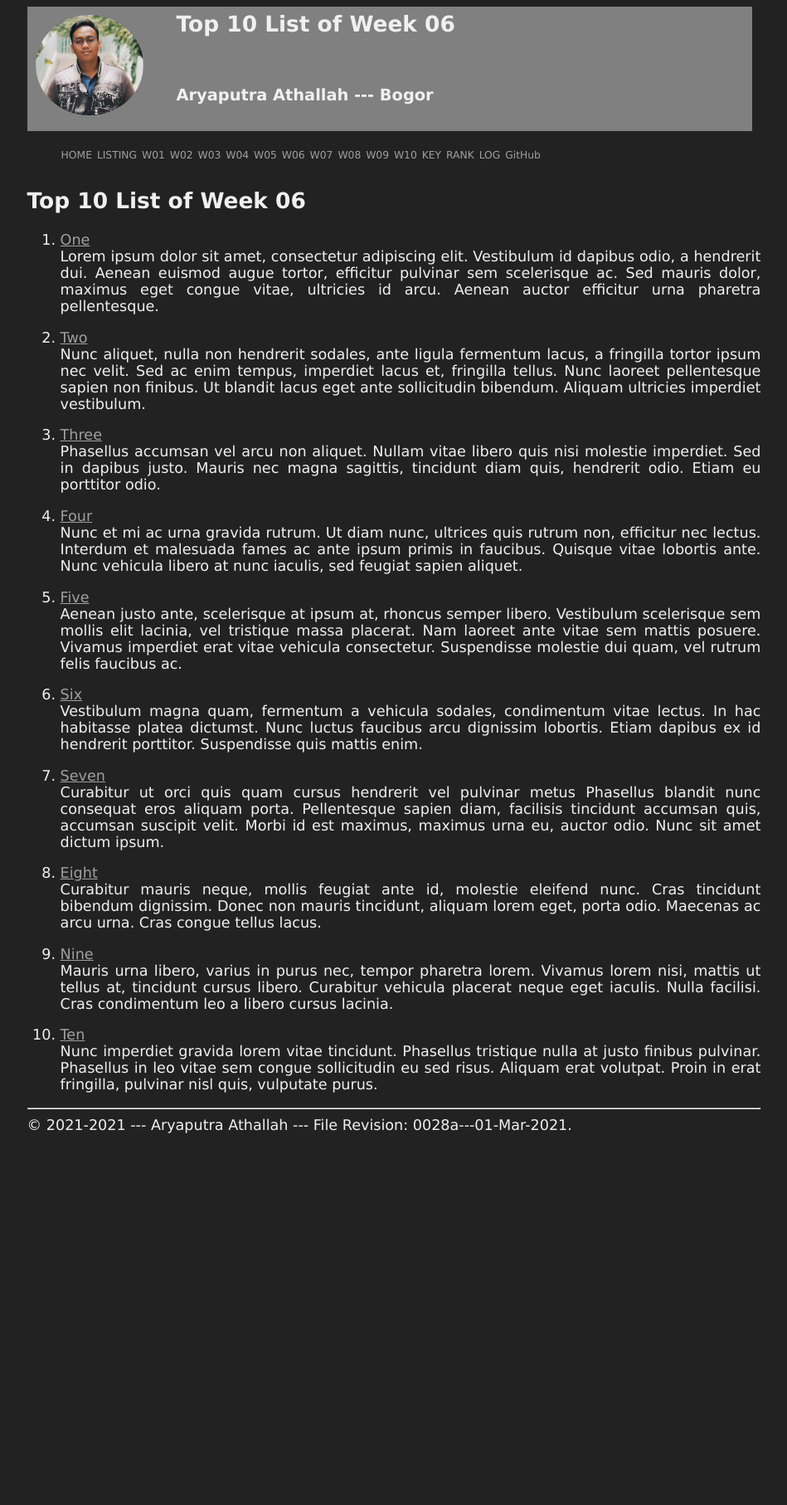
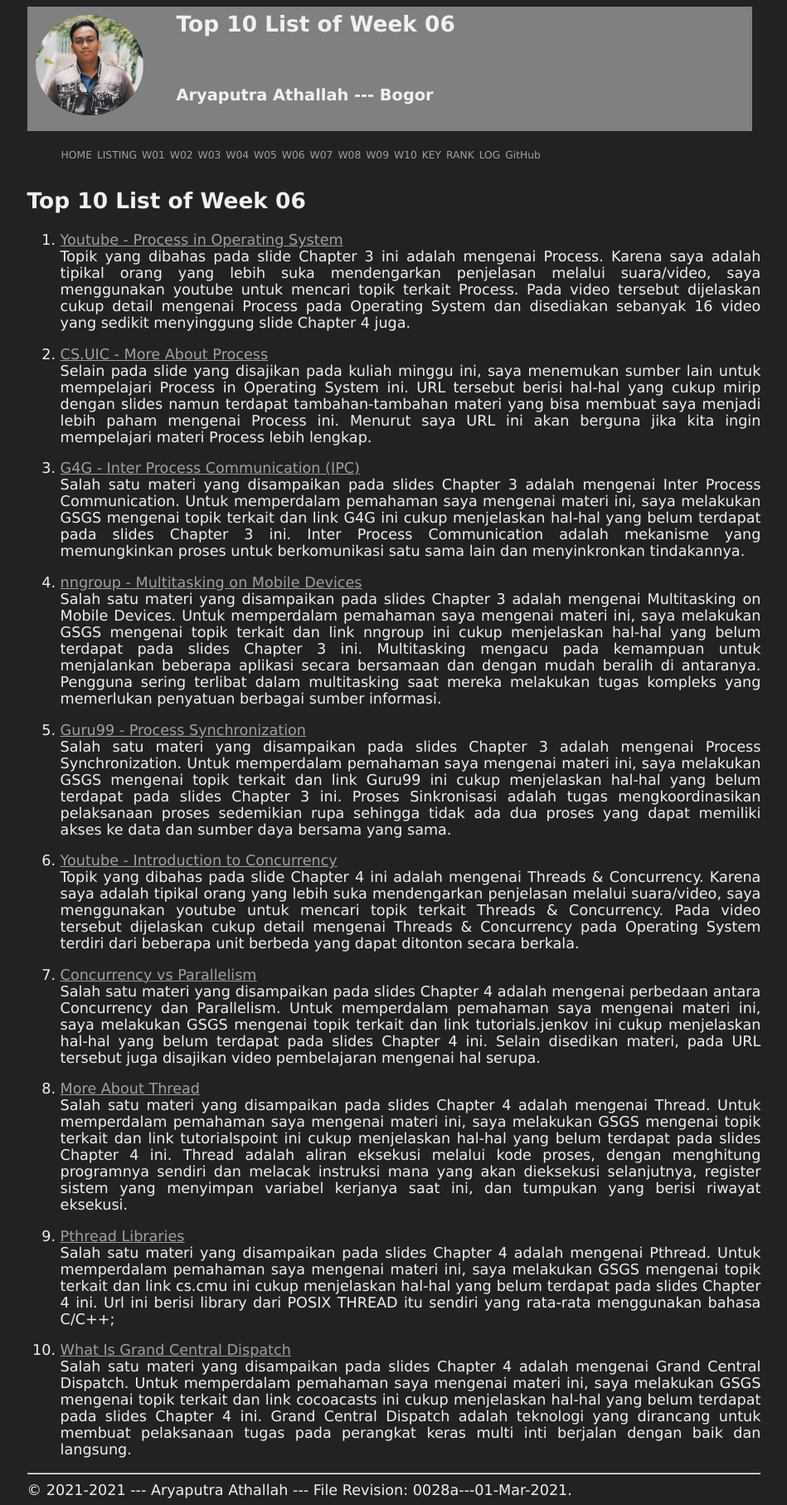
Before and after one commit to aryaputr213/os211, a Jekyll site: the page built from w06.md, in a window 1280 px wide. Shown: the whole page at 83% size, without its empty margins (165-1114 px from the left). Built offline with Jekyll 4.4.1, drawn with Linux system fonts in a browser that asks for light colours; our own code applies the rules of GitHub Pages for plain Markdown files; before the commit the page ends 1374 px from its top, so only the background shows below that.

Commit message:
Push w06 and log

```diff
--- a/w06.md
+++ b/w06.md
@@ -5,72 +5,32 @@ permalink: /W06/
 
 # Top 10 List of Week 06
 
-1. [One](https://en.wikipedia.org/wiki/1)<br>
-Lorem ipsum dolor sit amet, consectetur adipiscing elit.
-Vestibulum id dapibus odio, a hendrerit dui.
-Aenean euismod augue tortor, efficitur pulvinar sem scelerisque ac.
-Sed mauris dolor, maximus eget congue vitae, ultricies id arcu.
-Aenean auctor efficitur urna pharetra pellentesque.
+1. [Youtube - Process in Operating System](https://www.youtube.com/watch?v=jZ_6PXoaoxo&list=PLBlnK6fEyqRgKl0MbI6kbI5ffNt7BF8Fn&index=3)<br>
+Topik yang dibahas pada slide Chapter 3 ini adalah mengenai Process. Karena saya adalah tipikal orang yang lebih suka mendengarkan penjelasan melalui suara/video, saya menggunakan youtube untuk mencari topik terkait Process. Pada video tersebut dijelaskan cukup detail mengenai Process pada Operating System dan disediakan sebanyak 16 video yang sedikit menyinggung slide Chapter 4 juga.
 
-2. [Two](https://en.wikipedia.org/wiki/2)<br>
-Nunc aliquet, nulla non hendrerit sodales, ante ligula fermentum lacus, a fringilla tortor ipsum nec velit.
-Sed ac enim tempus, imperdiet lacus et, fringilla tellus.
-Nunc laoreet pellentesque sapien non finibus.
-Ut blandit lacus eget ante sollicitudin bibendum.
-Aliquam ultricies imperdiet vestibulum.
+2. [CS.UIC - More About Process](https://www.cs.uic.edu/~jbell/CourseNotes/OperatingSystems/3_Processes.html)<br>
+Selain pada slide yang disajikan pada kuliah minggu ini, saya menemukan sumber lain untuk mempelajari Process in Operating System ini. URL tersebut berisi hal-hal yang cukup mirip dengan slides namun terdapat tambahan-tambahan materi yang bisa membuat saya menjadi lebih paham mengenai Process ini. Menurut saya URL ini akan berguna jika kita ingin mempelajari materi Process lebih lengkap.
 
-3. [Three](https://en.wikipedia.org/wiki/3)<br>
-Phasellus accumsan vel arcu non aliquet.
-Nullam vitae libero quis nisi molestie imperdiet.
-Sed in dapibus justo.
-Mauris nec magna sagittis, tincidunt diam quis, hendrerit odio.
-Etiam eu porttitor odio.
+3. [G4G - Inter Process Communication (IPC)](https://www.geeksforgeeks.org/inter-process-communication-ipc/)<br>
+Salah satu materi yang disampaikan pada slides Chapter 3 adalah mengenai Inter Process Communication. Untuk memperdalam pemahaman saya mengenai materi ini, saya melakukan GSGS mengenai topik terkait dan link G4G ini cukup menjelaskan hal-hal yang belum terdapat pada slides Chapter 3 ini. Inter Process Communication adalah mekanisme yang memungkinkan proses untuk berkomunikasi satu sama lain dan menyinkronkan tindakannya.
 
-4. [Four](https://en.wikipedia.org/wiki/4)<br>
-Nunc et mi ac urna gravida rutrum.
-Ut diam nunc, ultrices quis rutrum non, efficitur nec lectus.
-Interdum et malesuada fames ac ante ipsum primis in faucibus.
-Quisque vitae lobortis ante.
-Nunc vehicula libero at nunc iaculis, sed feugiat sapien aliquet.
+4. [nngroup - Multitasking on Mobile Devices](https://www.nngroup.com/articles/multitasking-mobile/)<br>
+Salah satu materi yang disampaikan pada slides Chapter 3 adalah mengenai Multitasking on Mobile Devices. Untuk memperdalam pemahaman saya mengenai materi ini, saya melakukan GSGS mengenai topik terkait dan link nngroup ini cukup menjelaskan hal-hal yang belum terdapat pada slides Chapter 3 ini. Multitasking mengacu pada kemampuan untuk menjalankan beberapa aplikasi secara bersamaan dan dengan mudah beralih di antaranya. Pengguna sering terlibat dalam multitasking saat mereka melakukan tugas kompleks yang memerlukan penyatuan berbagai sumber informasi.
 
-5. [Five](https://en.wikipedia.org/wiki/5)<br>
-Aenean justo ante, scelerisque at ipsum at, rhoncus semper libero.
-Vestibulum scelerisque sem mollis elit lacinia, vel tristique massa placerat.
-Nam laoreet ante vitae sem mattis posuere.
-Vivamus imperdiet erat vitae vehicula consectetur.
-Suspendisse molestie dui quam, vel rutrum felis faucibus ac.
+5. [Guru99 - Process Synchronization](https://www.guru99.com/process-synchronization.html)<br>
+Salah satu materi yang disampaikan pada slides Chapter 3 adalah mengenai Process Synchronization. Untuk memperdalam pemahaman saya mengenai materi ini, saya melakukan GSGS mengenai topik terkait dan link Guru99 ini cukup menjelaskan hal-hal yang belum terdapat pada slides Chapter 3 ini. Proses Sinkronisasi adalah tugas mengkoordinasikan pelaksanaan proses sedemikian rupa sehingga tidak ada dua proses yang dapat memiliki akses ke data dan sumber daya bersama yang sama.
 
-6. [Six](https://en.wikipedia.org/wiki/6)<br>
-Vestibulum magna quam, fermentum a vehicula sodales, condimentum vitae lectus.
-In hac habitasse platea dictumst.
-Nunc luctus faucibus arcu dignissim lobortis.
-Etiam dapibus ex id hendrerit porttitor.
-Suspendisse quis mattis enim.
+6. [Youtube -  Introduction to Concurrency](https://www.youtube.com/watch?v=iKtvNJQoCNw6)<br>
+Topik yang dibahas pada slide Chapter 4 ini adalah mengenai Threads & Concurrency. Karena saya adalah tipikal orang yang lebih suka mendengarkan penjelasan melalui suara/video, saya menggunakan youtube untuk mencari topik terkait Threads & Concurrency. Pada video tersebut dijelaskan cukup detail mengenai Threads & Concurrency pada Operating System terdiri dari beberapa unit berbeda yang dapat ditonton secara berkala.
 
-7. [Seven](https://en.wikipedia.org/wiki/7)<br>
-Curabitur ut orci quis quam cursus hendrerit vel pulvinar metus
-Phasellus blandit nunc consequat eros aliquam porta.
-Pellentesque sapien diam, facilisis tincidunt accumsan quis, accumsan suscipit velit.
-Morbi id est maximus, maximus urna eu, auctor odio.
-Nunc sit amet dictum ipsum.
+7. [Concurrency vs Parallelism](http://tutorials.jenkov.com/java-concurrency/concurrency-vs-parallelism.html)<br>
+Salah satu materi yang disampaikan pada slides Chapter 4 adalah mengenai perbedaan antara Concurrency dan Parallelism. Untuk memperdalam pemahaman saya mengenai materi ini, saya melakukan GSGS mengenai topik terkait dan link tutorials.jenkov ini cukup menjelaskan hal-hal yang belum terdapat pada slides Chapter 4 ini. Selain disedikan materi, pada URL tersebut juga disajikan video pembelajaran mengenai hal serupa.
 
-8. [Eight](https://en.wikipedia.org/wiki/8)<br>
-Curabitur mauris neque, mollis feugiat ante id, molestie eleifend nunc.
-Cras tincidunt bibendum dignissim.
-Donec non mauris tincidunt, aliquam lorem eget, porta odio.
-Maecenas ac arcu urna.
-Cras congue tellus lacus.
+8. [More About Thread](https://www.tutorialspoint.com/operating_system/os_multi_threading.htm)<br>
+Salah satu materi yang disampaikan pada slides Chapter 4 adalah mengenai Thread. Untuk memperdalam pemahaman saya mengenai materi ini, saya melakukan GSGS mengenai topik terkait dan link tutorialspoint ini cukup menjelaskan hal-hal yang belum terdapat pada slides Chapter 4 ini. Thread adalah aliran eksekusi melalui kode proses, dengan menghitung programnya sendiri dan melacak instruksi mana yang akan dieksekusi selanjutnya, register sistem yang menyimpan variabel kerjanya saat ini, dan tumpukan yang berisi riwayat eksekusi.
 
-9. [Nine](https://en.wikipedia.org/wiki/9)<br>
-Mauris urna libero, varius in purus nec, tempor pharetra lorem.
-Vivamus lorem nisi, mattis ut tellus at, tincidunt cursus libero.
-Curabitur vehicula placerat neque eget iaculis.
-Nulla facilisi.
-Cras condimentum leo a libero cursus lacinia.
+9. [Pthread Libraries](https://www.cs.cmu.edu/afs/cs/academic/class/15492-f07/www/pthreads.html)<br>
+Salah satu materi yang disampaikan pada slides Chapter 4 adalah mengenai Pthread. Untuk memperdalam pemahaman saya mengenai materi ini, saya melakukan GSGS mengenai topik terkait dan link cs.cmu ini cukup menjelaskan hal-hal yang belum terdapat pada slides Chapter 4 ini. Url ini berisi library dari POSIX THREAD itu sendiri yang rata-rata menggunakan bahasa C/C++;
 
-10. [Ten](https://en.wikipedia.org/wiki/10)<br>
-Nunc imperdiet gravida lorem vitae tincidunt.
-Phasellus tristique nulla at justo finibus pulvinar.
-Phasellus in leo vitae sem congue sollicitudin eu sed risus.
-Aliquam erat volutpat.
-Proin in erat fringilla, pulvinar nisl quis, vulputate purus.
+10. [What Is Grand Central Dispatch](https://cocoacasts.com/mastering-grand-central-dispatch-what-is-grand-central-dispatch    )<br>
+Salah satu materi yang disampaikan pada slides Chapter 4 adalah mengenai Grand Central Dispatch. Untuk memperdalam pemahaman saya mengenai materi ini, saya melakukan GSGS mengenai topik terkait dan link cocoacasts ini cukup menjelaskan hal-hal yang belum terdapat pada slides Chapter 4 ini. Grand Central Dispatch adalah teknologi yang dirancang untuk membuat pelaksanaan tugas pada perangkat keras multi inti berjalan dengan baik dan langsung.
```
Also changed, not shown: TXT/mylog.txt (+14 -1 lines).
